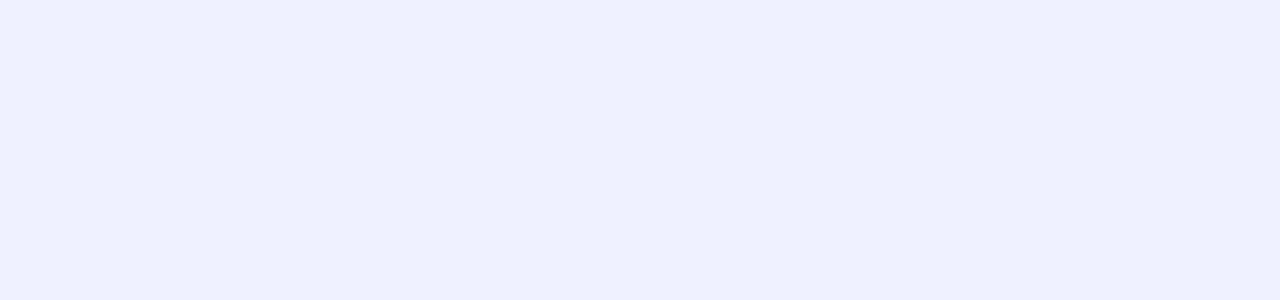
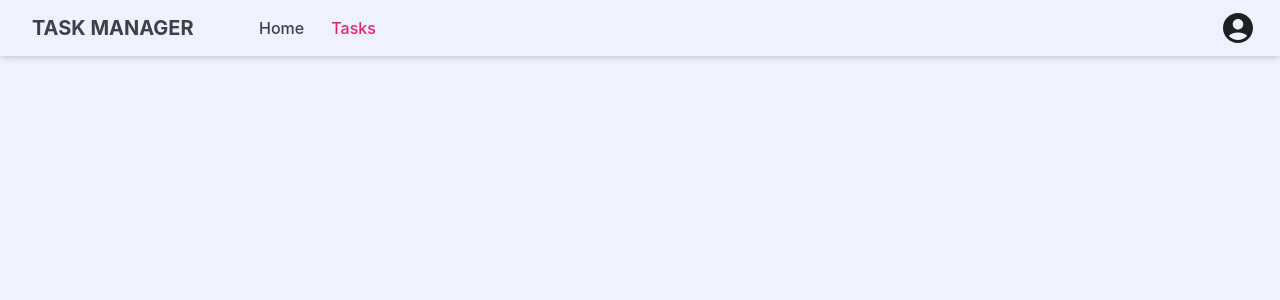
Before and after one commit to kamilos04/Company-Task-Manager, a React (Create React App) app in the folder Frontend/task-manager/: page /tasks in a window 1280 px wide. Before the commit this address had no page. Shown: the top 300 px of the page. Built offline with nearby package versions, Linux system fonts and the light colour scheme.

Commit message:
Navbar changes

```diff
--- a/Frontend/task-manager/package.json
+++ b/Frontend/task-manager/package.json
@@ -5,6 +5,7 @@
   "dependencies": {
     "@emotion/react": "^11.11.4",
     "@emotion/styled": "^11.11.5",
+    "@mui/icons-material": "^5.15.15",
     "@mui/material": "^5.15.15",
     "@testing-library/jest-dom": "^5.17.0",
     "@testing-library/react": "^13.4.0",
--- a/Frontend/task-manager/src/component/Navbar/Navbar.js
+++ b/Frontend/task-manager/src/component/Navbar/Navbar.js
@@ -1,15 +1,23 @@
 import { Button, Stack } from '@mui/material'
 import React from 'react'
+import AccountCircleIcon from '@mui/icons-material/AccountCircle';
+import { useLocation, useNavigate } from 'react-router-dom';
 
 const Navbar = () => {
+  const navigate = useNavigate()
+  const location = useLocation()
+  console.log(location)
   return (
-    <div className='w-[100%] bg-slate-200 shadow-lg flex flex-row h-12 justify-left items-center'>
-        <Button className='shadow-sm ml-5' variant="text">Text</Button>
-        <Button variant="text">Text</Button>
-        <Button variant="text">Text</Button>
-        <div className=''>TEsthfghgfgfh</div>
+    <div className='w-[100%] shadow-md flex flex-row h-[3.5rem] justify-between items-center'>
+      <div className='flex flex-row items-center'>
+        <div className='ml-8 text-xl font-bold text-zinc-700 mr-[2rem]'>TASK MANAGER</div>
+        <Button onClick={() => {navigate("/")}} className={`ml-6  ${location.pathname=="/" ? "text-pink-600" : "text-zinc-700"} text-base normal-case`} variant="text">Home</Button>
+        <Button onClick={() => {navigate("/tasks")}} className={`ml-2  ${location.pathname=="/tasks" ? "text-pink-600" : "text-zinc-700"} text-base normal-case`} variant="text">Tasks</Button>
+      </div>
 
-      <div className=''><span>TEsthfghgfgfh</span></div>
+      <div>
+        <AccountCircleIcon className='text-4xl mr-6 block' />
+      </div>
     </div>
   )
 }
--- a/Frontend/task-manager/src/component/Routers/HomeRoute.js
+++ b/Frontend/task-manager/src/component/Routers/HomeRoute.js
@@ -3,6 +3,7 @@ import { Route, Routes } from 'react-router-dom'
 import Login from '../Login/Login'
 import Home from '../Home/Home'
 import Register from '../Login/Register'
+import Tasks from '../Tasks/Tasks'
 
 const HomeRoute = () => {
   return (
@@ -11,6 +12,7 @@ const HomeRoute = () => {
         <Route path='/' element={<Home/>}/>
         <Route path='/login' element={<Login/>}/>
         <Route path='/register' element={<Register/>}/>
+        <Route path='/tasks' element={<Tasks/>}/>
       </Routes>
     </div>
   )
--- /dev/null
+++ b/Frontend/task-manager/src/component/Tasks/Tasks.js
@@ -0,0 +1,12 @@
+import React from 'react'
+import Navbar from '../Navbar/Navbar'
+
+const Tasks = () => {
+  return (
+    <div>
+      <Navbar/>
+    </div>
+  )
+}
+
+export default Tasks
```
Also changed, not shown: Frontend/task-manager/src/component/Tasks/Task.js (deleted), 1 other file (tests, documents, lock files or other folders).
